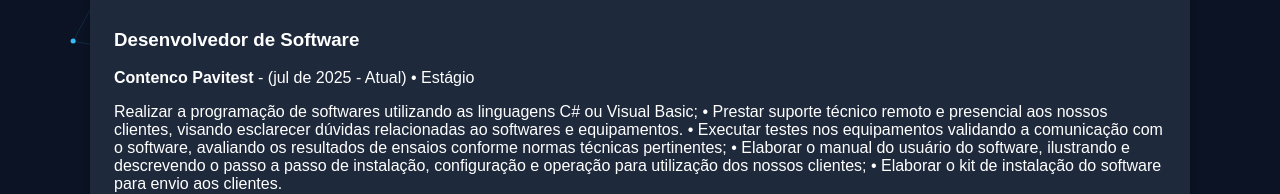
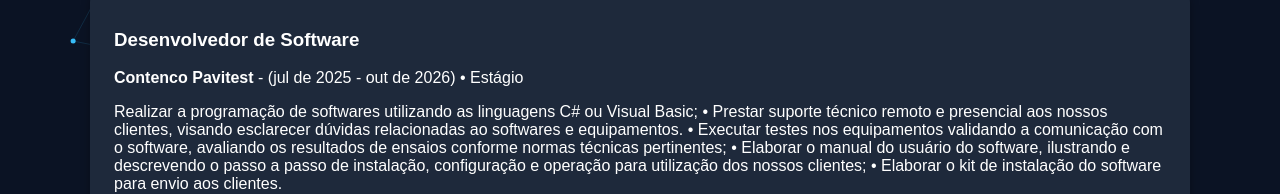
Before and after one commit to Kaiky0605/portfolio-, a plain HTML site: page index.html in a window 1280 px wide. Shown: the part 738-932 px from the top of the page. Drawn offline with Linux system fonts and the light colour scheme.

Commit message:
alteração cargo Contenco

```diff
--- a/index.html
+++ b/index.html
@@ -80,7 +80,7 @@
       <div class="card-container">
         <div class="card">
           <h3>Desenvolvedor de Software</h3>
-          <p><strong>Contenco Pavitest</strong> -  (jul de 2025 - Atual)  • Estágio</p>
+          <p><strong>Contenco Pavitest</strong> -  (jul de 2025 - out de 2026)  • Estágio</p>
           <p>
             Realizar a programação de softwares utilizando as linguagens C# ou
             Visual Basic; • Prestar suporte técnico remoto e presencial aos
```
